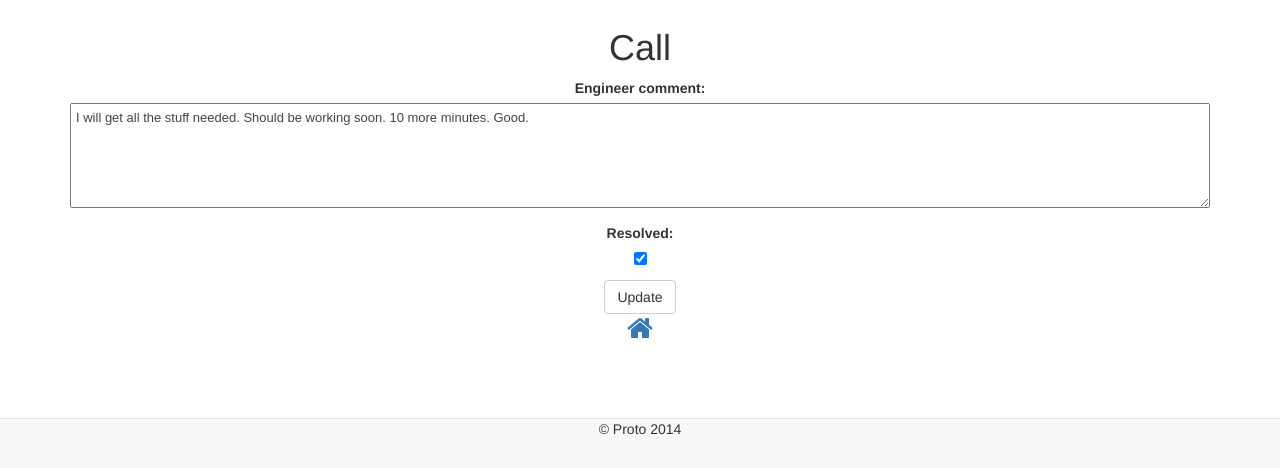
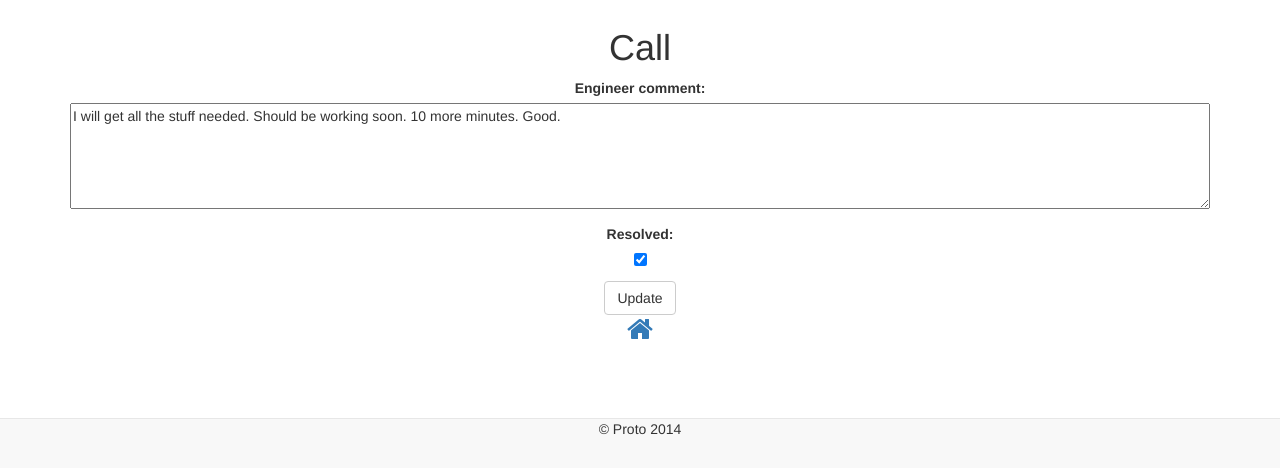
Before and after one commit to les87/sample, a Django app: page /call/2/update/ in a window 1280 px wide. Shown: the part 332-800 px from the top of the page. Run offline with Django 3.2, Linux system fonts and the light colour scheme; data comes from the database, SQL or seed files in the repository; both versions use the stored data as it was after the commit; some libraries are stand-ins or nearby versions.

Commit message:
Recent most working

```diff
--- a/proto/admin.py
+++ b/proto/admin.py
@@ -46,7 +46,6 @@ class ReadOnlyAdmin(admin.ModelAdmin):
 
 
 
-
 admin.site.register(User, UserProfileAdmin)
 
 admin.site.register(Call, ReadOnlyAdmin)
--- a/static/css/formslayout.css
+++ b/static/css/formslayout.css
@@ -1,10 +1,6 @@
 textarea {
     width: 100%;
     min-height: 50px;
-    font-family: Arial, sans-serif;
-    font-size: 13px;
-    color: #444;
-    padding: 5px;
 }
 
 .noscroll {
```
Also changed, not shown: db.sqlite3, 2 other files.
